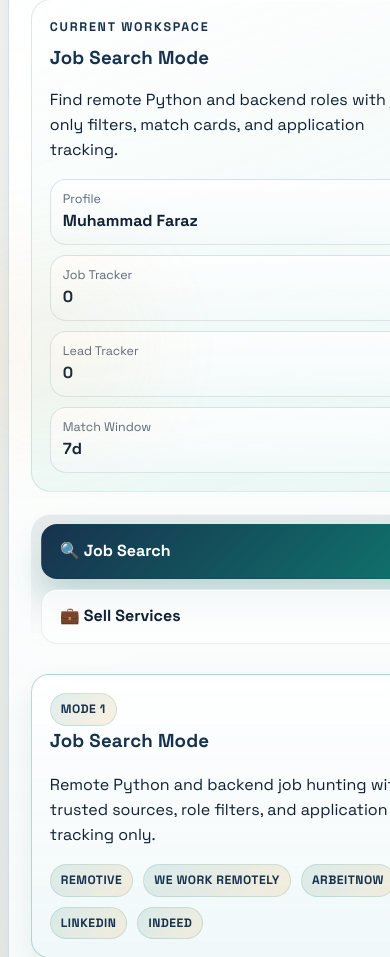
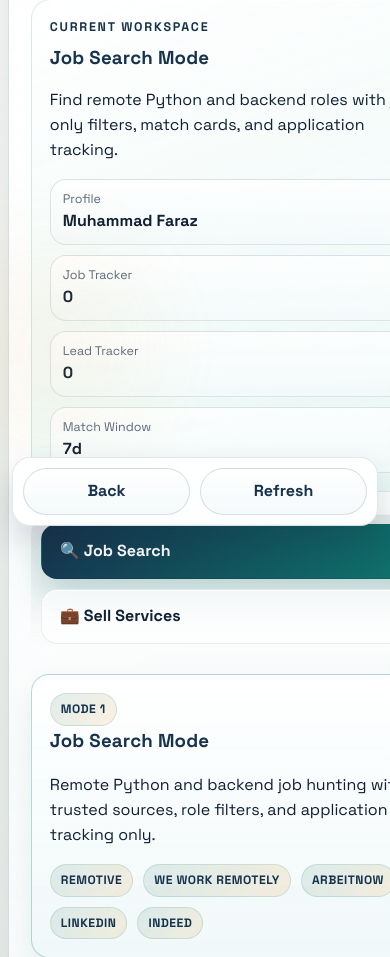
Before and after one commit to farazgoal-boop/jobmind-match, a FastAPI app: page /dashboard in a window 390 px wide; the page is wider, and only the part inside the window is pictured. Shown: the part 306-1263 px from the top of that part. Run offline with FastAPI, Linux system fonts and the light colour scheme; data comes from the database, SQL or seed files in the repository; data that the repository does not hold is empty.

Commit message:
Add mobile back and refresh controls

```diff
--- a/app/static/app.js
+++ b/app/static/app.js
@@ -1,6 +1,6 @@
 window.addEventListener("DOMContentLoaded", () => {
   let installPrompt = null;
-  let lastNativePath = window.location.pathname;
+  let lastNativeLocation = window.location.href;
   const staticVersion = document
     .querySelector('meta[name="jobmind-static-version"]')
     ?.getAttribute("content") || "local-dev";
@@ -34,6 +34,8 @@ window.addEventListener("DOMContentLoaded", () => {
   const resumeLibrarySelect = document.querySelector('[data-role="resume-library-select"]');
   const resumeLibrarySubmit = document.querySelector('[data-role="resume-library-submit"]');
   const resumeLibraryFeedback = document.querySelector('[data-role="resume-library-feedback"]');
+  const mobileBackButton = document.querySelector('[data-role="mobile-back"]');
+  const mobileRefreshButton = document.querySelector('[data-role="mobile-refresh"]');
   const jobForm = document.querySelector('[data-role="job-form"]');
   const sellForm = document.querySelector('[data-role="sell-form"]');
   const currentPath = window.location.pathname;
@@ -301,6 +303,52 @@ window.addEventListener("DOMContentLoaded", () => {
   function clearSubmitStates() {
     setSubmitState("job", false);
     setSubmitState("sell", false);
+  }
+
+  function buildDashboardUrl() {
+    const candidateId = currentQuery.get("candidate_id");
+    const activeMode = currentQuery.get("active_mode") || serverResultMode;
+    const params = new URLSearchParams();
+    if (candidateId) {
+      params.set("candidate_id", candidateId);
+    }
+    if (activeMode) {
+      params.set("active_mode", activeMode);
+    }
+    const query = params.toString();
+    return query ? `/dashboard?${query}` : "/dashboard";
+  }
+
+  function hasInAppReferrer() {
+    if (!document.referrer) {
+      return false;
+    }
+    try {
+      const referrerUrl = new URL(document.referrer);
+      return referrerUrl.origin === window.location.origin && referrerUrl.pathname.startsWith("/dashboard");
+    } catch (error) {
+      return false;
+    }
+  }
+
+  function navigateBackInApp() {
+    const hasBrowserHistory = window.history.length > 1;
+    if (hasBrowserHistory && hasInAppReferrer()) {
+      window.history.back();
+      return;
+    }
+    if (currentPath !== "/dashboard") {
+      window.location.assign(buildDashboardUrl());
+      return;
+    }
+    if (typeof capacitorApp?.exitApp === "function") {
+      capacitorApp.exitApp();
+    }
+  }
+
+  function refreshCurrentView() {
+    clearSubmitStates();
+    window.location.reload();
   }
 
   function wireResumeLibraryImport() {
@@ -823,7 +871,7 @@ window.addEventListener("DOMContentLoaded", () => {
   });
 
   window.addEventListener("popstate", () => {
-    lastNativePath = window.location.pathname;
+    lastNativeLocation = window.location.href;
   });
 
   window.addEventListener("pageshow", () => {
@@ -833,10 +881,14 @@ window.addEventListener("DOMContentLoaded", () => {
   if (typeof capacitorApp?.addListener === "function") {
     capacitorApp.addListener("backButton", async () => {
       const hasBrowserHistory = window.history.length > 1;
-      const movedWithinApp = window.location.pathname !== lastNativePath;
-      lastNativePath = window.location.pathname;
-      if (hasBrowserHistory || movedWithinApp) {
+      const movedWithinApp = window.location.href !== lastNativeLocation;
+      lastNativeLocation = window.location.href;
+      if ((hasBrowserHistory && hasInAppReferrer()) || movedWithinApp) {
         window.history.back();
+        return;
+      }
+      if (currentPath !== "/dashboard") {
+        window.location.assign(buildDashboardUrl());
         return;
       }
       if (typeof capacitorApp.exitApp === "function") {
@@ -844,6 +896,14 @@ window.addEventListener("DOMContentLoaded", () => {
       }
     });
   }
+
+  mobileBackButton?.addEventListener("click", () => {
+    navigateBackInApp();
+  });
+
+  mobileRefreshButton?.addEventListener("click", () => {
+    refreshCurrentView();
+  });
 
   const mergedPresets = mergePresets(getPresetBuckets(), normalizeServerPresets());
   writePresetBuckets(mergedPresets);
--- a/app/static/styles.css
+++ b/app/static/styles.css
@@ -296,6 +296,15 @@ body::after {
 
 .hidden {
   display: none !important;
+}
+
+.mobile-nav-bar {
+  display: none;
+}
+
+.mobile-nav-button {
+  min-width: 0;
+  flex: 1;
 }
 
 .preset-chip {
@@ -1130,8 +1139,33 @@ button:hover {
 }
 
 @media (max-width: 560px) {
+  body {
+    padding-bottom: 82px;
+  }
+
   .layout {
     width: min(96vw, 96vw);
+  }
+
+  .mobile-nav-bar {
+    position: fixed;
+    left: 12px;
+    right: 12px;
+    bottom: 12px;
+    z-index: 30;
+    display: grid;
+    grid-template-columns: repeat(2, minmax(0, 1fr));
+    gap: 10px;
+    padding: 10px;
+    border-radius: 18px;
+    background: rgba(255, 255, 255, 0.92);
+    border: 1px solid rgba(117, 144, 160, 0.22);
+    box-shadow: 0 18px 32px rgba(16, 32, 51, 0.16);
+    backdrop-filter: blur(18px);
+  }
+
+  .mobile-nav-button {
+    width: 100%;
   }
 
   .filters,
--- a/app/templates/dashboard.html
+++ b/app/templates/dashboard.html
@@ -17,6 +17,10 @@
   <link rel="stylesheet" href="/static/styles.css?v={{ static_version }}" />
 </head>
 <body>
+  <div class="mobile-nav-bar" data-role="mobile-nav-bar" aria-label="Mobile navigation shortcuts">
+    <button type="button" class="ghost-action mobile-nav-button" data-role="mobile-back">Back</button>
+    <button type="button" class="ghost-action mobile-nav-button" data-role="mobile-refresh">Refresh</button>
+  </div>
   <main class="layout">
     <section class="hero card mode-hero">
       <div class="hero-shell">
```
